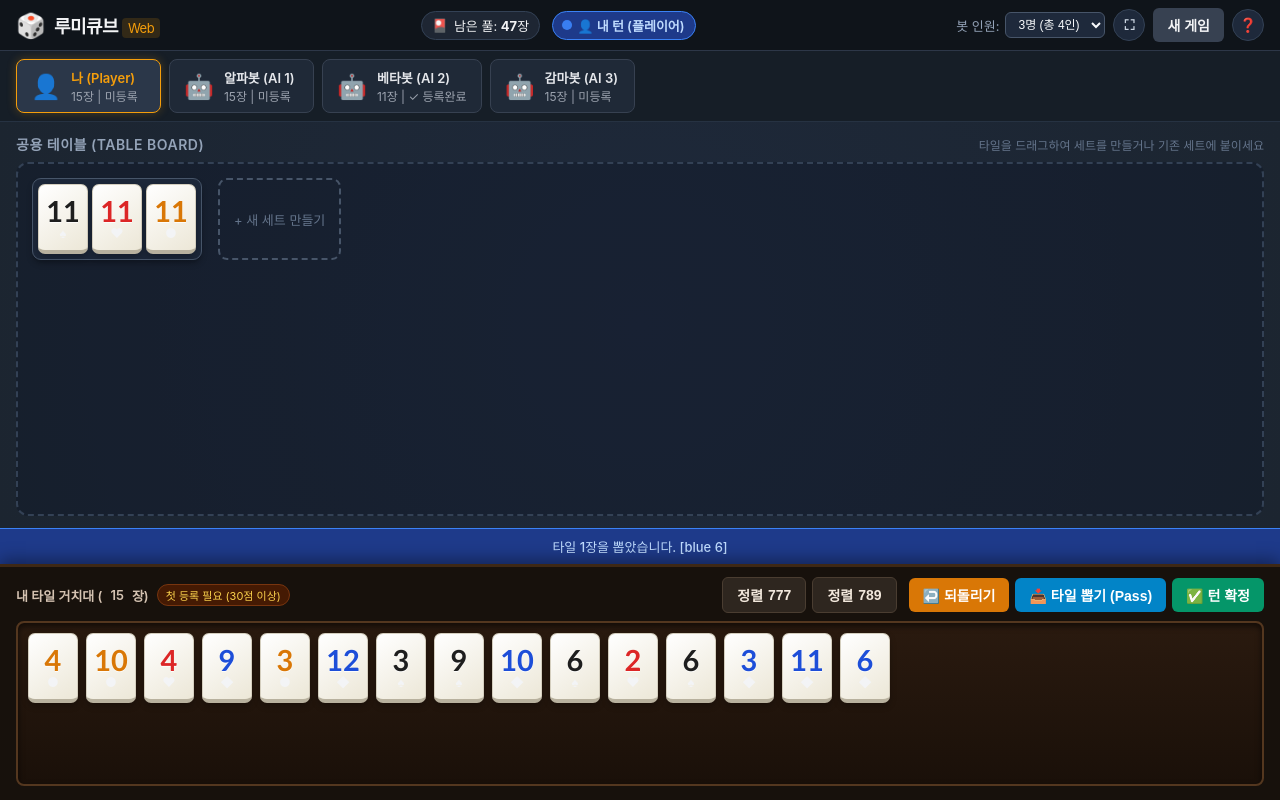
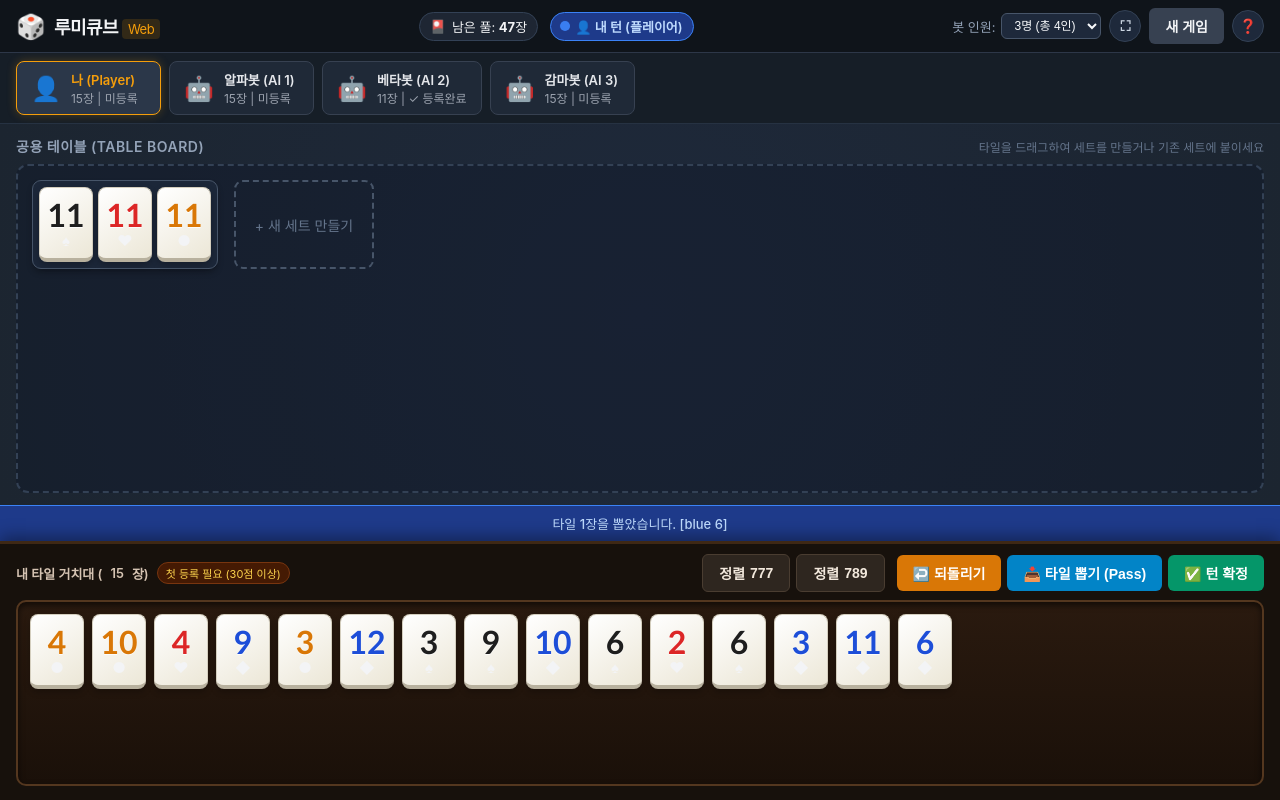
Before and after one commit to MaroShim/Rummikub, a website built with Vite: page index.html in a window 1280 px wide. Both pictures are taken after a click on the button "📥 타일 뽑기 (Pass)". Built offline with nearby package versions, Linux system fonts and the light colour scheme.

Commit message:
style: accurately scale up desktop tiles and components by 50% (1.5x)

```diff
--- a/src/style.css
+++ b/src/style.css
@@ -280,10 +280,10 @@ body {
   background: rgba(30, 41, 59, 0.85);
   border: 1.5px solid #475569;
   border-radius: 9px;
-  padding: 5px;
-  gap: 4px;
-  min-height: 80px;
-  min-width: 60px;
+  padding: 6px;
+  gap: 5px;
+  min-height: 88px;
+  min-width: 65px;
   box-shadow: 0 4px 6px -1px rgba(0, 0, 0, 0.3);
   transition: all 0.2s ease;
 }
@@ -307,11 +307,11 @@ body {
   justify-content: center;
   border: 2px dashed #475569;
   border-radius: 9px;
-  min-height: 80px;
-  min-width: 120px;
+  min-height: 88px;
+  min-width: 140px;
   color: #64748b;
-  font-size: 13px;
-  padding: 4px 14px;
+  font-size: 14px;
+  padding: 6px 16px;
   cursor: pointer;
   transition: all 0.2s;
 }
@@ -422,16 +422,16 @@ body {
   display: flex;
   flex-wrap: wrap;
   align-content: flex-start;
-  min-height: 165px;
+  min-height: 186px;
   background: linear-gradient(180deg, #2a1a0f 0%, #1a1009 100%);
   border: 2px solid #54371f;
-  border-radius: 8px;
-  padding: 10px;
+  border-radius: 10px;
+  padding: 12px;
   gap: 8px;
   box-shadow: inset 0 3px 6px rgba(0, 0, 0, 0.6);
   position: relative;
   overflow-y: auto;
-  max-height: 195px;
+  max-height: 225px;
 }
 
 .rack-container.drag-over {
@@ -441,12 +441,12 @@ body {
 
 /* ================== 타일 디자인 (아이코닉 루미큐브) ================== */
 .tile {
-  width: 50px;
-  height: 70px;
+  width: 54px;
+  height: 75px;
   background: linear-gradient(145deg, #ffffff, #ece7d7);
   border: 1px solid var(--tile-border);
-  border-bottom: 4px solid #b8b19e;
-  border-radius: 7px;
+  border-bottom: 4.5px solid #b8b19e;
+  border-radius: 8px;
   display: flex;
   flex-direction: column;
   align-items: center;
@@ -460,7 +460,7 @@ body {
 
 .tile:hover {
   transform: translateY(-3px);
-  box-shadow: 0 5px 10px rgba(0, 0, 0, 0.38);
+  box-shadow: 0 6px 12px rgba(0, 0, 0, 0.4);
 }
 
 .tile.dragging {
@@ -470,14 +470,14 @@ body {
 
 .tile-value {
   font-family: var(--tile-font);
-  font-size: 29px;
+  font-size: 32px;
   font-weight: 800;
   line-height: 1;
   text-shadow: 0 1px 0 rgba(255, 255, 255, 0.8);
 }
 
 .tile-icon {
-  font-size: 13px;
+  font-size: 15px;
   line-height: 1;
   margin-top: 2px;
 }
@@ -495,12 +495,12 @@ body {
 }
 
 .tile.is-joker .tile-value {
-  font-size: 34px;
+  font-size: 36px;
 }
 
 /* ================== 버튼 스타일 ================== */
 .btn {
-  padding: 7px 14px;
+  padding: 8px 16px;
   border: none;
   border-radius: 6px;
   font-size: 14px;
```
